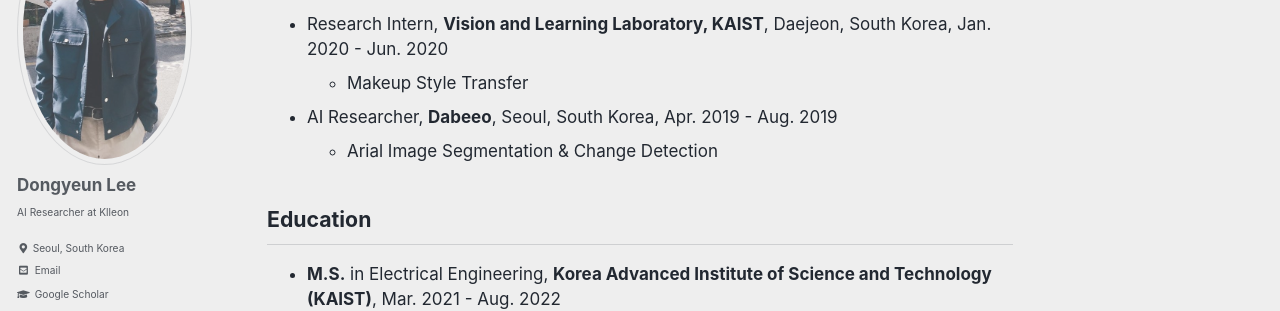
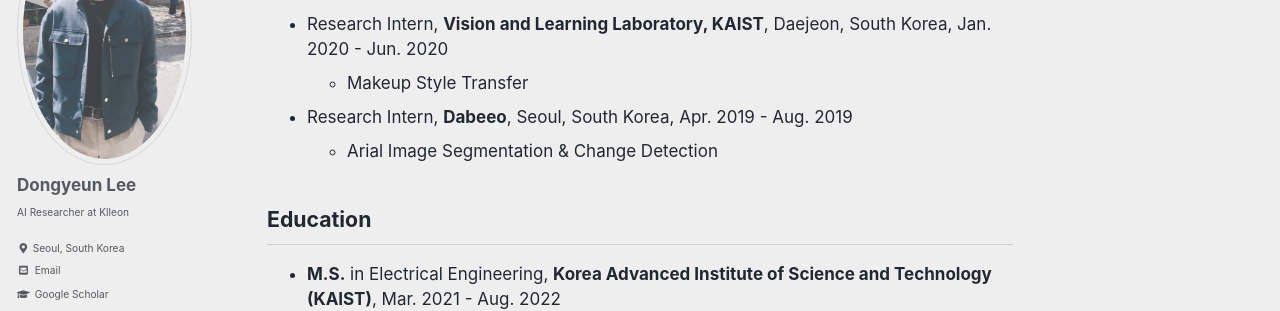
Before and after one commit to LeeDongYeun/leedongyeun.github.io, a Jekyll site: the page built from _pages/about.md, in a window 1280 px wide and 900 px high, scrolled down 886 px. Shown: the part 153-464 px from the top of the window. Built offline with Jekyll 4.4.1, drawn with Linux system fonts in a browser that asks for light colours; cached includes are drawn as plain includes.

Commit message:
Update about.md

```diff
--- a/_pages/about.md
+++ b/_pages/about.md
@@ -39,7 +39,7 @@ Doyeon Kim, **Dongyeun Lee**, Donggyu Joo, Junmo Kim \\
 - Research Intern, **Vision and Learning Laboratory, KAIST**, Daejeon, South Korea, Jan. 2020 - Jun. 2020
   - Makeup Style Transfer
 
-- AI Researcher, **Dabeeo**, Seoul, South Korea, Apr. 2019 - Aug. 2019
+- Research Intern, **Dabeeo**, Seoul, South Korea, Apr. 2019 - Aug. 2019
   - Arial Image Segmentation & Change Detection
 <!-- <p style='text-align: right;'>Apr. 2019 - Aug. 2019</p> -->
 
```
